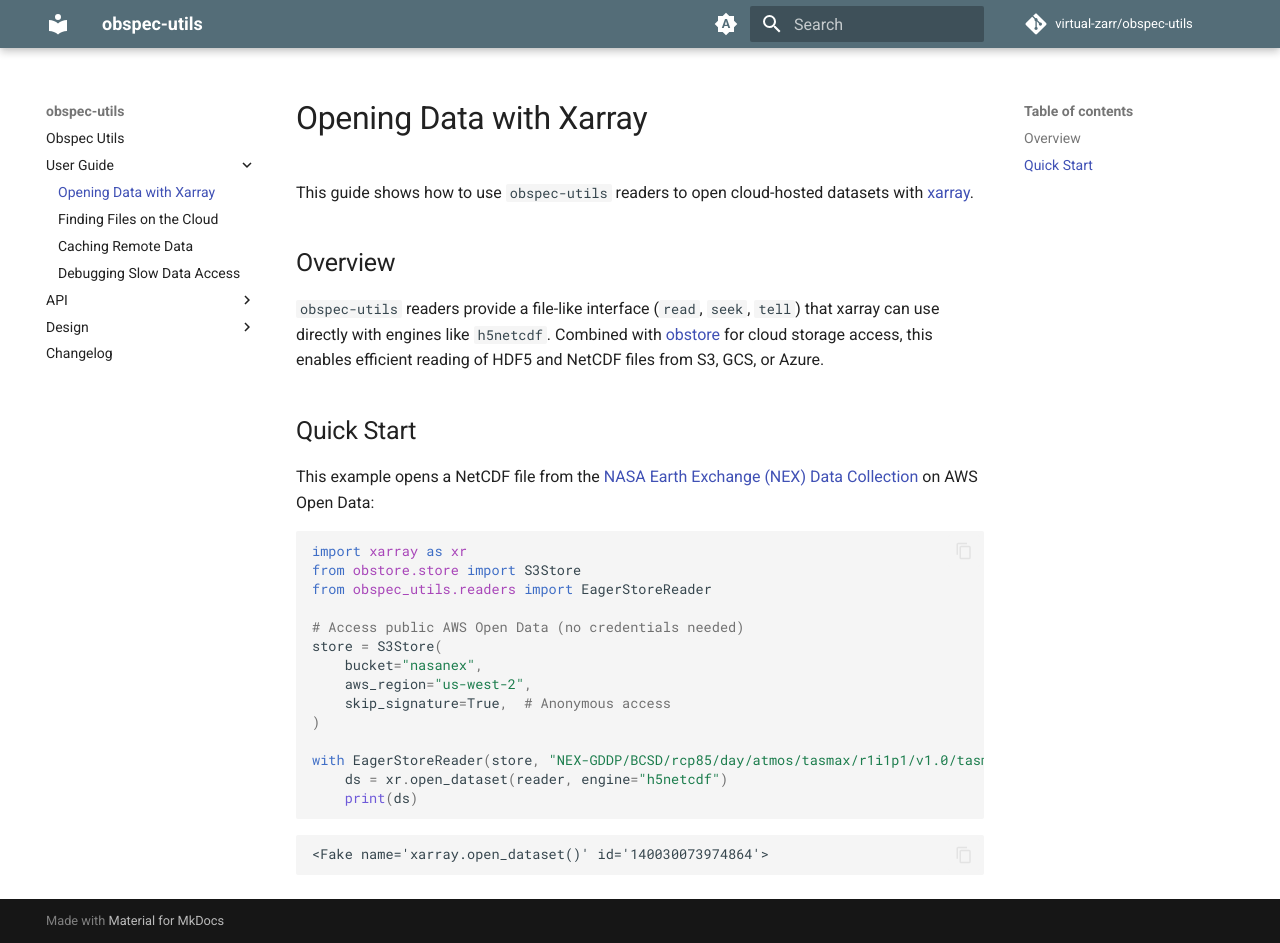
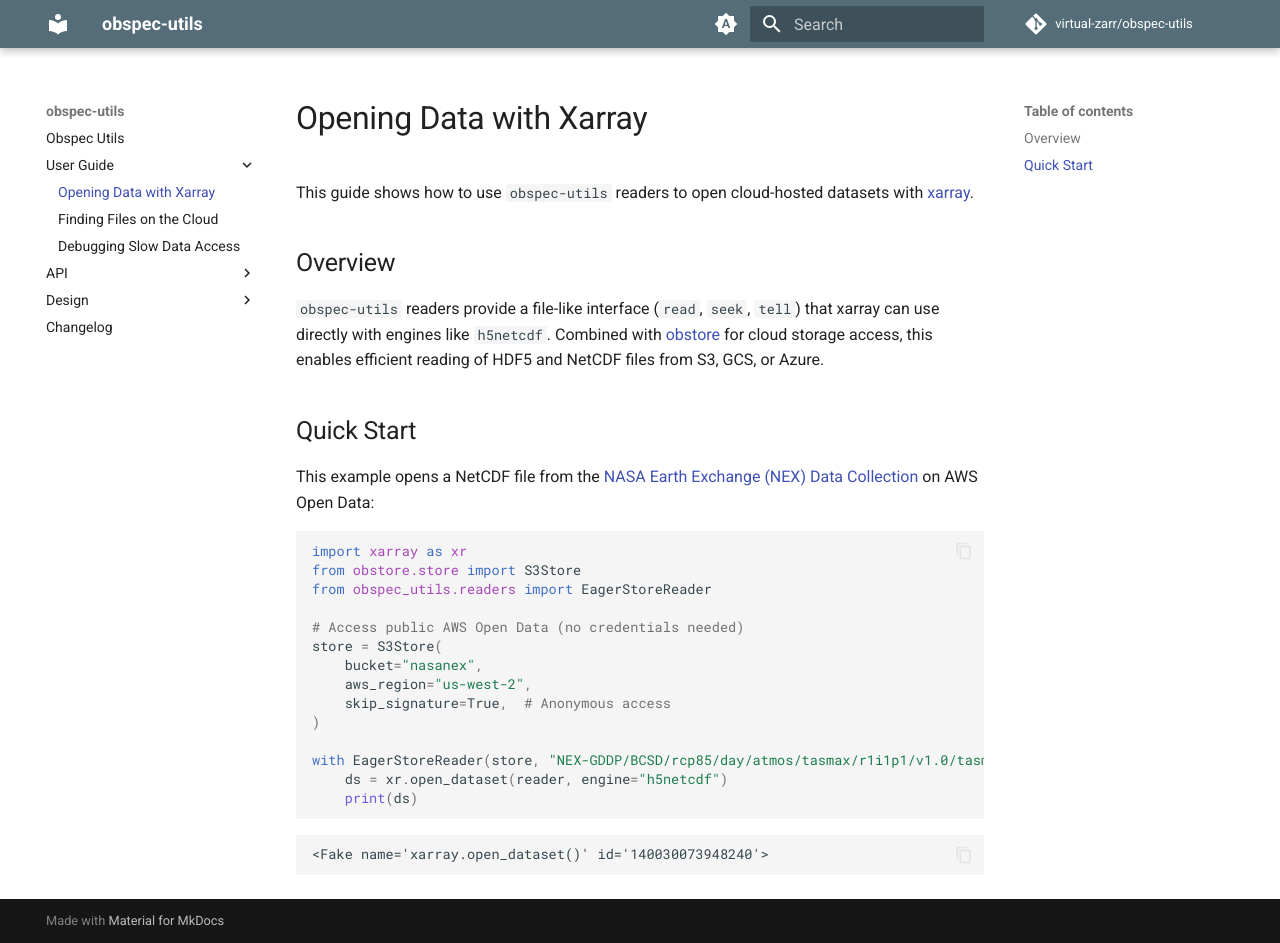
Before and after one commit to virtual-zarr/obspec-utils, an MkDocs documentation site: the page built from docs/user-guide/opening-data-with-xarray.md, in a window 1280 px wide and 943 px high. Built offline with MkDocs 1.6.1 and Material for MkDocs 9.7.7, drawn with Linux system fonts in a browser that asks for light colours; comment, search, counter and statistics services are not loaded; the version menu is left out.

Commit message:
Update TOC

```diff
--- a/mkdocs.yml
+++ b/mkdocs.yml
@@ -17,7 +17,6 @@ nav:
   - "User Guide":
     - "Opening Data with Xarray": "user-guide/opening-data-with-xarray.md"
     - "Finding Files on the Cloud": "user-guide/finding-files.md"
-    - "Caching Remote Data": "user-guide/caching-remote-data.md"
     - "Debugging Slow Data Access": "user-guide/debugging-data-access.md"
   - "API":
       - Glob: "api/glob.md"
```
